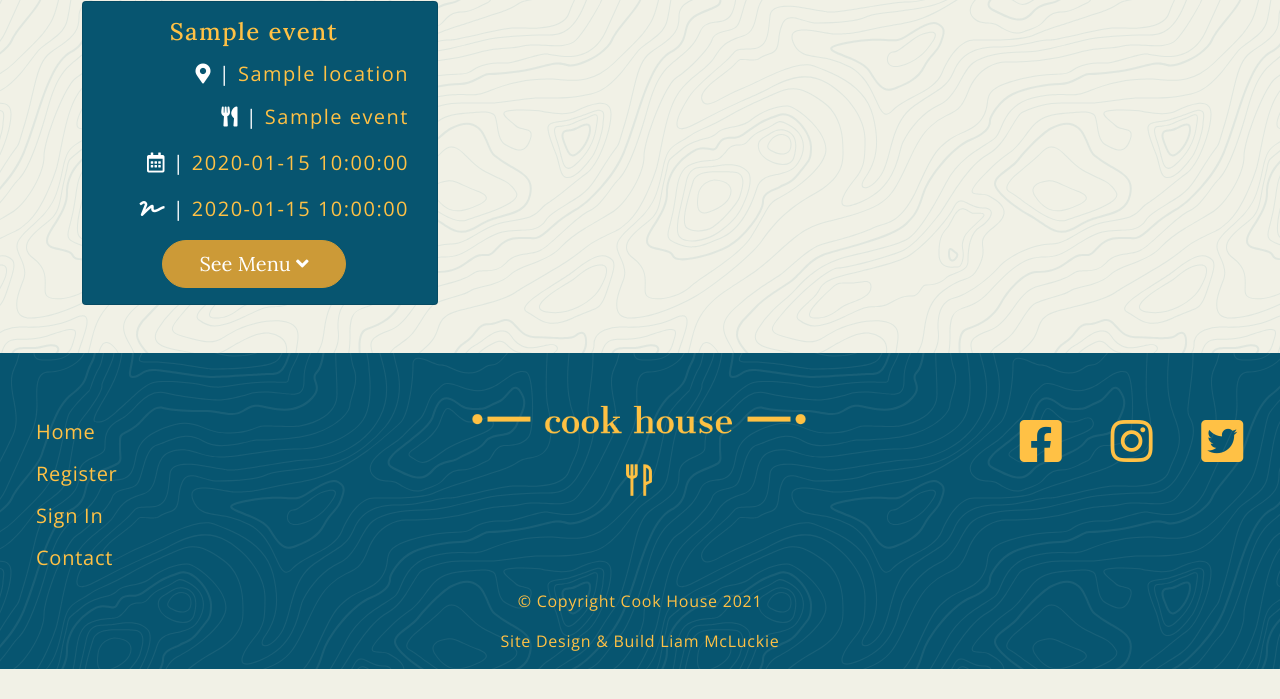
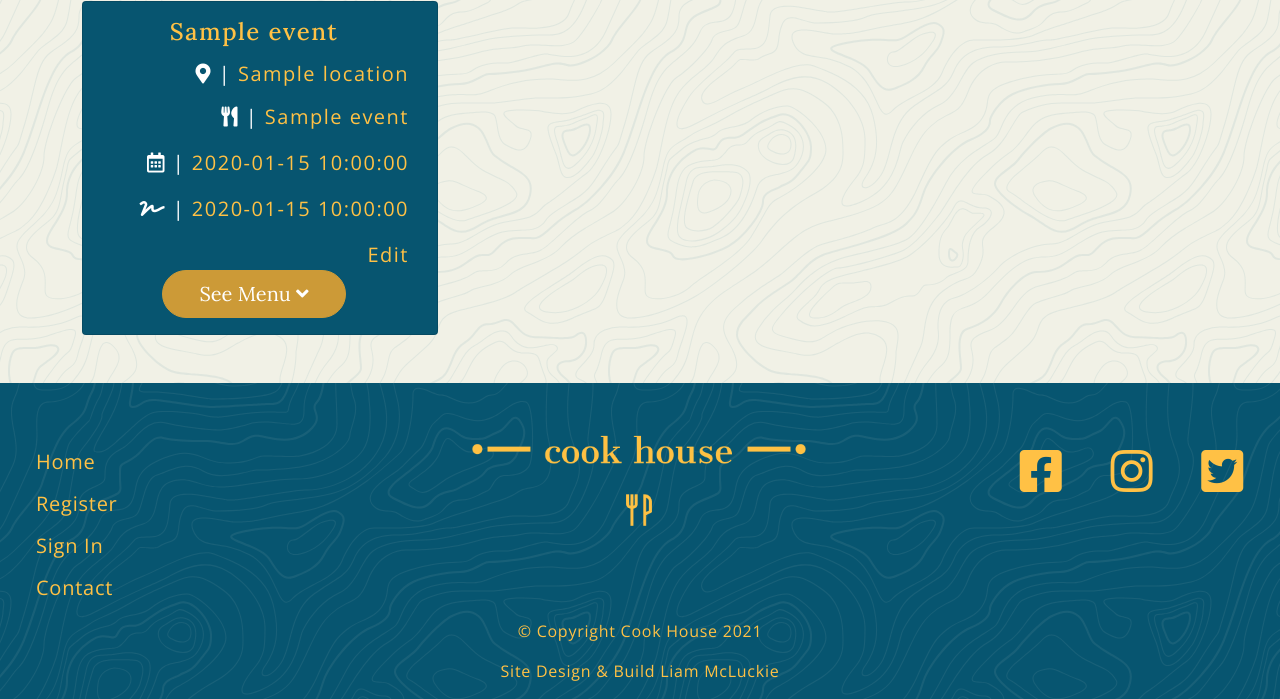
Before and after one commit to liammcluckie/Cook-House, a Flask app: page /get_event in a window 1280 px wide. Shown: the part 950-1649 px from the top of the page. Before the commit the page ends 1619 px from the top, so only its background shows below. Run offline with Flask 2, Linux system fonts and the light colour scheme; a database or web service that is not in the repository returns one stand-in record (values such as "Sample title"); some libraries are stand-ins or nearby versions.

Commit message:
Add functioning edit event button

```diff
--- a/templates/supper-club.html
+++ b/templates/supper-club.html
@@ -43,6 +43,7 @@
                                 <p class="card-text mb-3"><i class="fas fa-utensils"></i>&nbsp;|&nbsp;<em class="event-em">{{ event.category_name }}</em></p>
                                 <p class="card-text mb-3"><i class="far fa-calendar-alt"></i>&nbsp;|&nbsp;<em class="event-em">{{ event.date }}</em></p>
                                 <p class="card-text mb-3"><i class="fas fa-signature"></i>&nbsp;|&nbsp;<em class="event-em">{{ event.created_by }}</em></p>
+                                <a href="{{ url_for('edit_event', event_id=event._id) }}" class="mb-3">Edit</a>
                                 <div class="menu-btn-container">
                                     <button class="menu-btn" id="menu-button">See Menu&nbsp;<i class="fas fa-angle-down"></i></button>
                                 </div>
```
